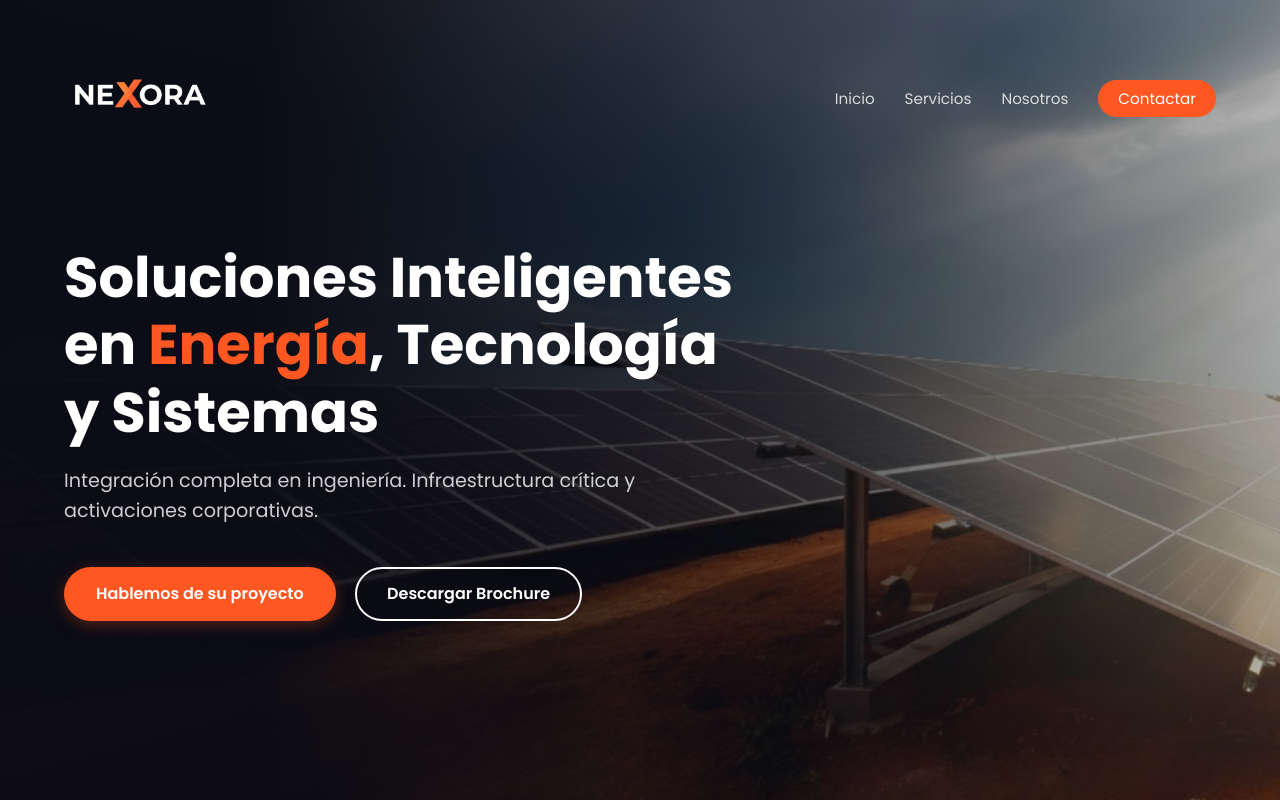
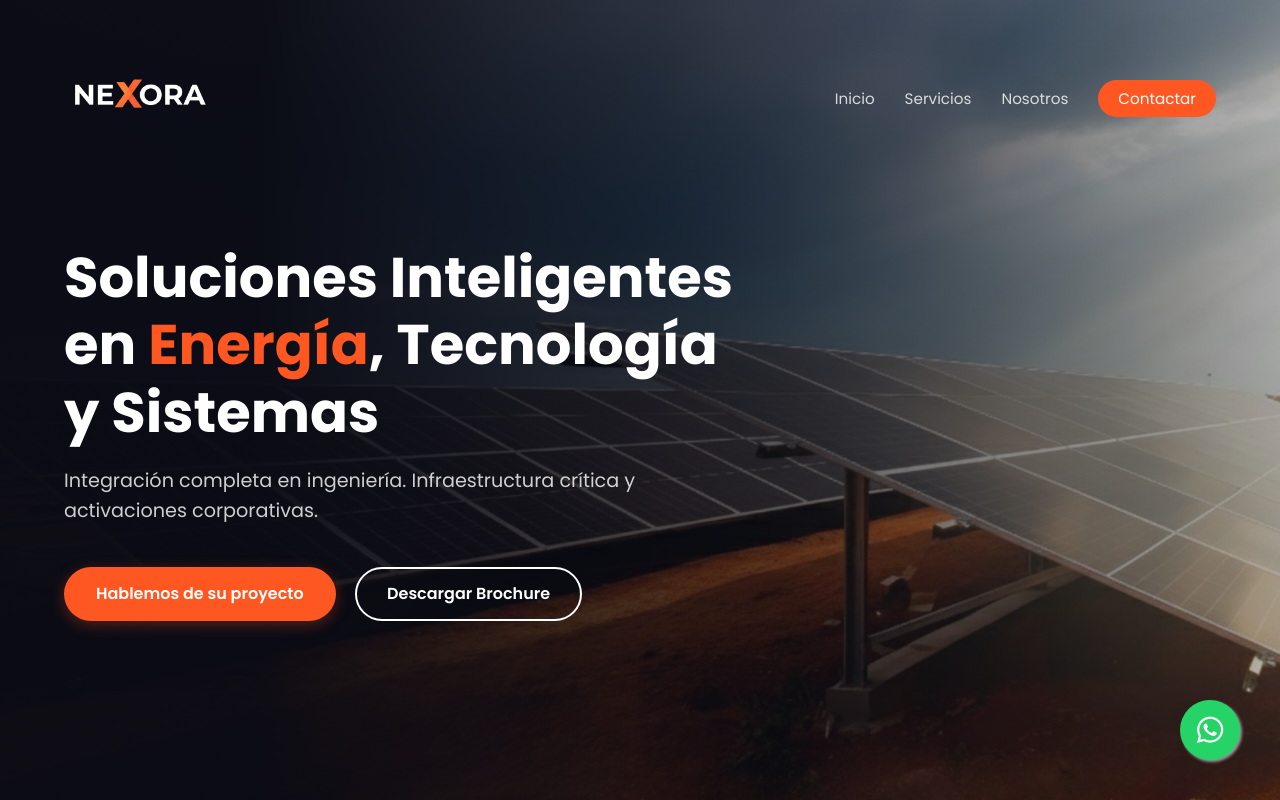
Before and after one commit to Codorias/nexora, a plain HTML site: page index.html in a window 1280 px wide. Shown: the top 800 px of the page. Drawn offline with Linux system fonts and the light colour scheme.

Commit message:
Anhadido de boton de whatsapp

```diff
--- a/index.html
+++ b/index.html
@@ -8,7 +8,7 @@
     <link rel="icon" href="logo-nexora.png" type="image/png">
     <link rel="stylesheet" href="styles.css">
     <link href="https://fonts.googleapis.com/css2?family=Poppins:wght@300;400;600;700&display=swap" rel="stylesheet">
-    <script src="https://kit.fontawesome.com/a076d05399.js" crossorigin="anonymous"></script>
+    <link rel="stylesheet" href="https://cdnjs.cloudflare.com/ajax/libs/font-awesome/6.4.0/css/all.min.css">
 </head>
 
 <body>
@@ -156,6 +156,10 @@
         </div>
     </footer>
 
+    <a href="https://wa.me/message/XDAOE4E2IL3LC1" class="whatsapp-float" target="_blank">
+        <i class="fab fa-whatsapp"></i>
+    </a>
+
     <script>
         window.addEventListener("scroll", function () {
             var navbar = document.querySelector(".navbar");
--- a/styles.css
+++ b/styles.css
@@ -475,4 +475,36 @@ ul {
         /* Opcional: Centramos la imagen para que se vea la parte más importante en vertical */
         background-position: center center !important;
     }
+}/* --- BOTÓN FLOTANTE WHATSAPP --- */
+.whatsapp-float {
+    position: fixed;
+    width: 60px;
+    height: 60px;
+    bottom: 40px;
+    right: 40px;
+    background-color: #25d366;
+    color: #FFF;
+    border-radius: 50px;
+    text-align: center;
+    font-size: 30px;
+    box-shadow: 2px 2px 3px #999;
+    z-index: 1001;
+    /* Encima del navbar si es necesario, aunque navbar tiene 1000 */
+    display: flex;
+    align-items: center;
+    justify-content: center;
+    transition: all 0.3s ease;
+    text-decoration: none;
+    /* Asegura que no tenga subrayado */
 }
+
+.whatsapp-float:hover {
+    background-color: #20ba5a;
+    transform: scale(1.1);
+    box-shadow: 2px 2px 10px #666;
+}
+
+.whatsapp-float i {
+    margin-top: 0;
+    /* Ajuste por si el icono tiene margen por defecto */
+}
```
